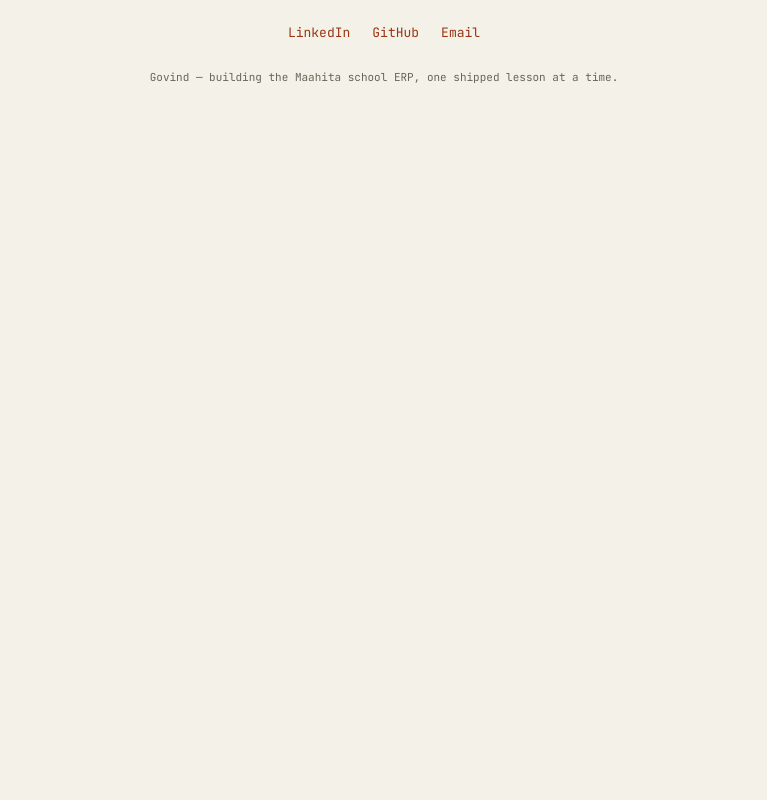
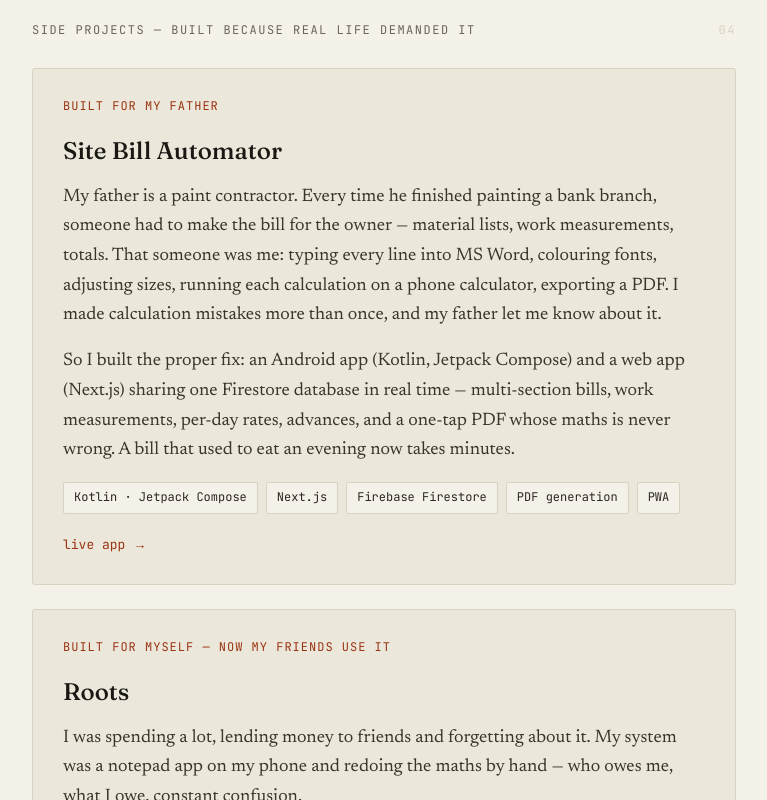
Before and after one commit to Govind-19/govind-dev, a Next.js app: page /work in a window 1280 px wide. Shown: the part 1820-2620 px from the top of the page, without its empty margins (256-1023 px from the left). Before the commit the page ends 1976 px from the top, so only its background shows below. Built offline with nearby package versions, Linux system fonts and the light colour scheme; no server answers.

Commit message:
Add side projects to work page: Site Bill Automator and Roots
Real stories with live Vercel links - the paint contractor billing app built for my father, and the expense/lending tracker friends now use.

Co-Authored-By: Claude Opus 4.8 (1M context) <noreply@anthropic.com>

```diff
--- a/app/work/page.tsx
+++ b/app/work/page.tsx
@@ -26,6 +26,40 @@ const PRODUCT_OPS = [
   "feature gating & subscriptions",
   "SaaS business decisions",
   "branding decisions",
+];
+
+interface SideProject {
+  kicker: string;
+  title: string;
+  story: string[];
+  stack: string[];
+  links: { label: string; href: string }[];
+}
+
+const SIDE_PROJECTS: SideProject[] = [
+  {
+    kicker: "Built for my father",
+    title: "Site Bill Automator",
+    story: [
+      "My father is a paint contractor. Every time he finished painting a bank branch, someone had to make the bill for the owner — material lists, work measurements, totals. That someone was me: typing every line into MS Word, colouring fonts, adjusting sizes, running each calculation on a phone calculator, exporting a PDF. I made calculation mistakes more than once, and my father let me know about it.",
+      "So I built the proper fix: an Android app (Kotlin, Jetpack Compose) and a web app (Next.js) sharing one Firestore database in real time — multi-section bills, work measurements, per-day rates, advances, and a one-tap PDF whose maths is never wrong. A bill that used to eat an evening now takes minutes.",
+    ],
+    stack: ["Kotlin · Jetpack Compose", "Next.js", "Firebase Firestore", "PDF generation", "PWA"],
+    links: [{ label: "live app", href: "https://web-sable-rho-20.vercel.app" }],
+  },
+  {
+    kicker: "Built for myself — now my friends use it",
+    title: "Roots",
+    story: [
+      "I was spending a lot, lending money to friends and forgetting about it. My system was a notepad app on my phone and redoing the maths by hand — who owes me, what I owe, constant confusion.",
+      "Roots is the fix: a simple expense tracker that also tracks lent and borrowed money per person, with repayments, budgets, recurring expenses, and charts — offline-first, installable on Android. I kept it simple enough that my friends now use it daily too.",
+    ],
+    stack: ["React", "Capacitor (Android)", "Firebase", "offline-first", "Recharts"],
+    links: [
+      { label: "live app", href: "https://expensetracker-seven-zeta.vercel.app" },
+      { label: "github", href: "https://github.com/Govind-19/Roots" },
+    ],
+  },
 ];
 
 export default function WorkPage() {
@@ -131,6 +165,57 @@ export default function WorkPage() {
         </div>
       </section>
 
+      <section className="border-b border-line py-[50px]">
+        <div className="mx-auto max-w-[760px] px-7">
+          <SectionLabel number="04" className="mb-7">
+            Side projects — built because real life demanded it
+          </SectionLabel>
+          <div className="flex flex-col gap-6">
+            {SIDE_PROJECTS.map((project) => (
+              <div
+                key={project.title}
+                className="rounded-[3px] border border-line bg-paper-2 px-[30px] py-7"
+              >
+                <p className="mb-[14px] font-mono text-[12px] uppercase tracking-[1px] text-accent">
+                  {project.kicker}
+                </p>
+                <h3 className="mb-3 font-display text-[24px] font-medium">
+                  {project.title}
+                </h3>
+                {project.story.map((para) => (
+                  <p key={para.slice(0, 40)} className="mb-4 text-[18px] text-lede">
+                    {para}
+                  </p>
+                ))}
+                <div className="mb-5 flex flex-wrap gap-2 font-mono text-[12px]">
+                  {project.stack.map((s) => (
+                    <span
+                      key={s}
+                      className="rounded-[2px] border border-line bg-paper px-[10px] py-[5px] text-tag"
+                    >
+                      {s}
+                    </span>
+                  ))}
+                </div>
+                <div className="flex gap-[22px] font-mono text-[13px]">
+                  {project.links.map((link) => (
+                    <a
+                      key={link.href}
+                      href={link.href}
+                      target="_blank"
+                      rel="noopener noreferrer"
+                      className="border-b border-transparent text-accent no-underline transition-colors hover:border-accent"
+                    >
+                      {link.label} →
+                    </a>
+                  ))}
+                </div>
+              </div>
+            ))}
+          </div>
+        </div>
+      </section>
+
       <Footer />
     </>
   );
```
